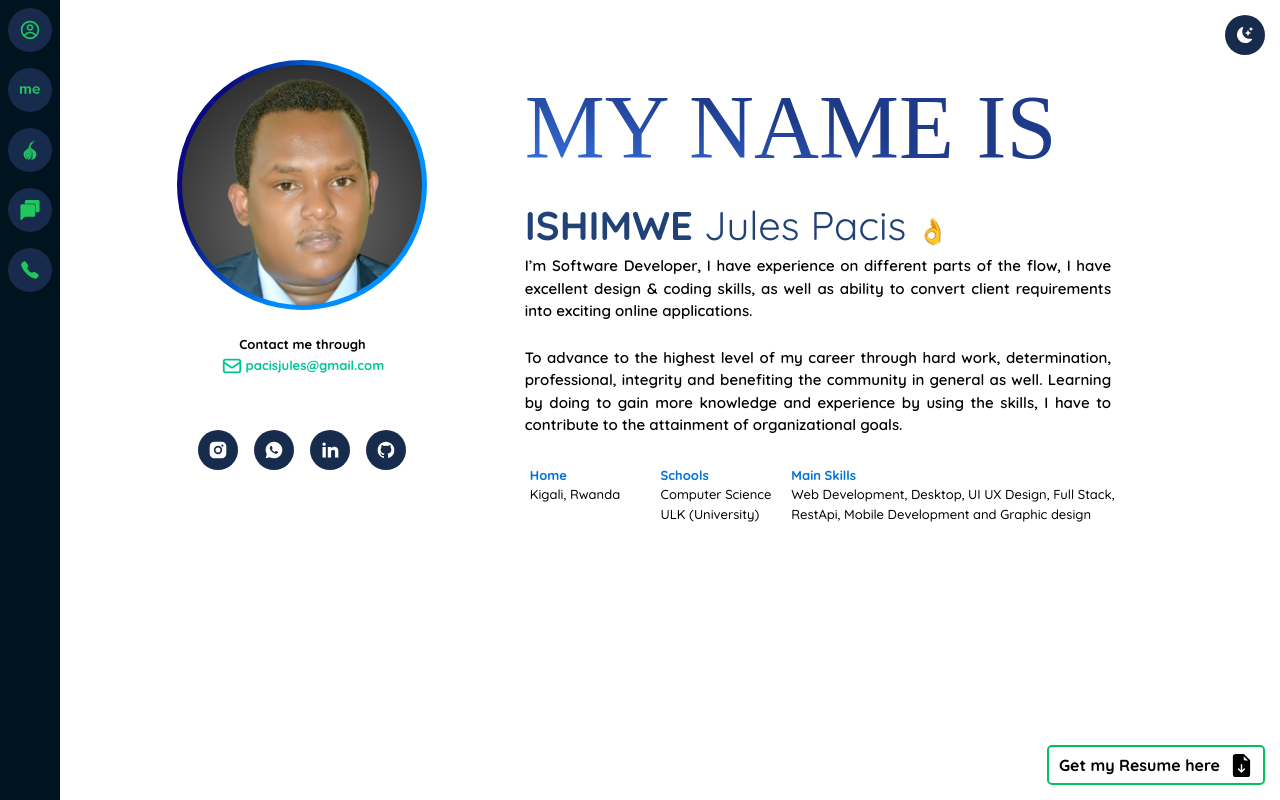
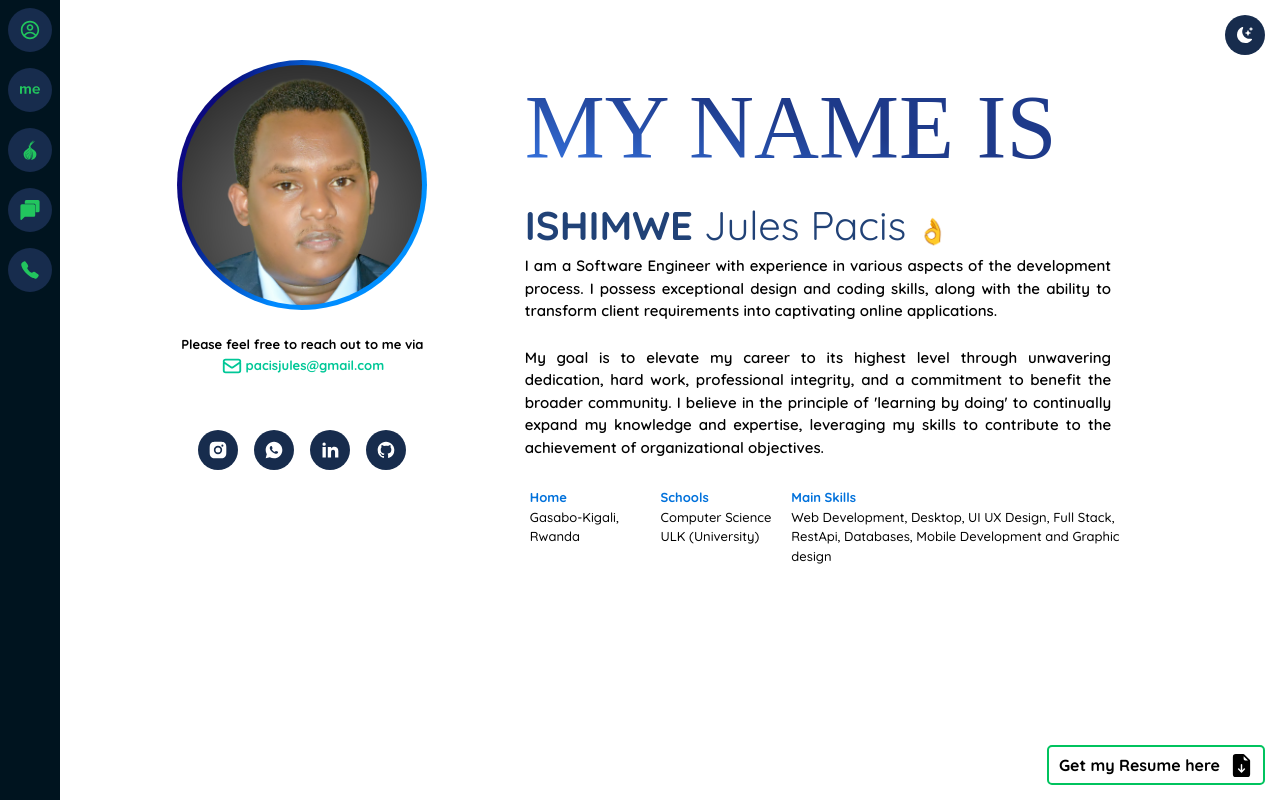
Before and after one commit to pacisjules/paciscvapp, a Next.js app in the folder frontend/pacisjulescv/: page /Startup in a window 1280 px wide. Built offline with nearby package versions, Linux system fonts and the light colour scheme; a web font is replaced by a local one.

Commit message:
NEW UPDATES

```diff
--- a/frontend/pacisjulescv/pages/App.module.css
+++ b/frontend/pacisjulescv/pages/App.module.css
@@ -668,11 +668,9 @@
 
 
 .projectMaintener {
-  width: 96%;
+  width: 90%;
   float: right;
   height: 100vh;
-  background: rgb(255, 255, 255);
-  background: radial-gradient(circle, rgba(255, 255, 255, 1) 0%, rgb(196, 255, 241) 100%);
   display: flex;
   justify-content: center;
   align-items: center;
--- a/frontend/pacisjulescv/pages/Startup.jsx
+++ b/frontend/pacisjulescv/pages/Startup.jsx
@@ -66,7 +66,7 @@ const Startup = () => {
 
           </div>
           <div className={style.profileEmail}>
-            <span style={{ opacity: op }}>Contact me through <br /></span>
+            <span style={{ opacity: op }}>Please feel free to reach out to me via <br /></span>
             <p style={{
               opacity: op,
               display:"flex",
@@ -107,19 +107,14 @@ const Startup = () => {
               />
             </h1>
             <h2 style={{ opacity: op }}><span style={{ fontWeight: 'bolder' }}>ISHIMWE</span> Jules Pacis <span style={{ fontSize: "25px" }}>👌</span></h2>
-            <p>I’m Software Developer, I have experience on different parts of the flow,
-              I have excellent
-              design & coding skills, as well as ability to convert client requirements into exciting
-              online applications.</p> <br />
+            <p>{"I am a Software Engineer with experience in various aspects of the development process. I possess exceptional design and coding skills, along with the ability to transform client requirements into captivating online applications."}</p> <br />
 
-            <p>To advance to the highest level of my career through hard work, determination, professional,
-              integrity and benefiting the community in general as well. Learning by doing to gain more knowledge and experience by using the skills, I have to contribute to the attainment of organizational
-              goals.</p><br />
+            <p>{"My goal is to elevate my career to its highest level through unwavering dedication, hard work, professional integrity, and a commitment to benefit the broader community. I believe in the principle of 'learning by doing' to continually expand my knowledge and expertise, leveraging my skills to contribute to the achievement of organizational objectives."}</p><br />
           </div>
           <div className={style.My_infosDetails}>
             <section style={{ flex: "1" }}>
               <h2>Home</h2>
-              <p>Kigali, Rwanda</p>
+              <p>Gasabo-Kigali, Rwanda</p>
             </section>
             <section style={{ flex: "1" }}>
               <h2>Schools</h2>
@@ -130,7 +125,7 @@ const Startup = () => {
             <section style={{ flex: "3" }}>
               <h2>Main Skills</h2>
               <p>Web Development, Desktop, UI UX Design, Full Stack,
-                RestApi, Mobile Development and Graphic design
+                RestApi, Databases, Mobile Development and Graphic design
               </p>
             </section>
           </div>
--- a/frontend/pacisjulescv/pages/projects.jsx
+++ b/frontend/pacisjulescv/pages/projects.jsx
@@ -87,7 +87,7 @@ const projects = () => {
 
           <div className={style.middle}>
           <div className={style.image}>
-            <Image width={100} height={100} src={photo} alt="alt" />
+            <img width={100} height={100} src={photo} alt="alt" />
           </div>
           <div className={style.infos}>
             <div className={style.description}>
```
